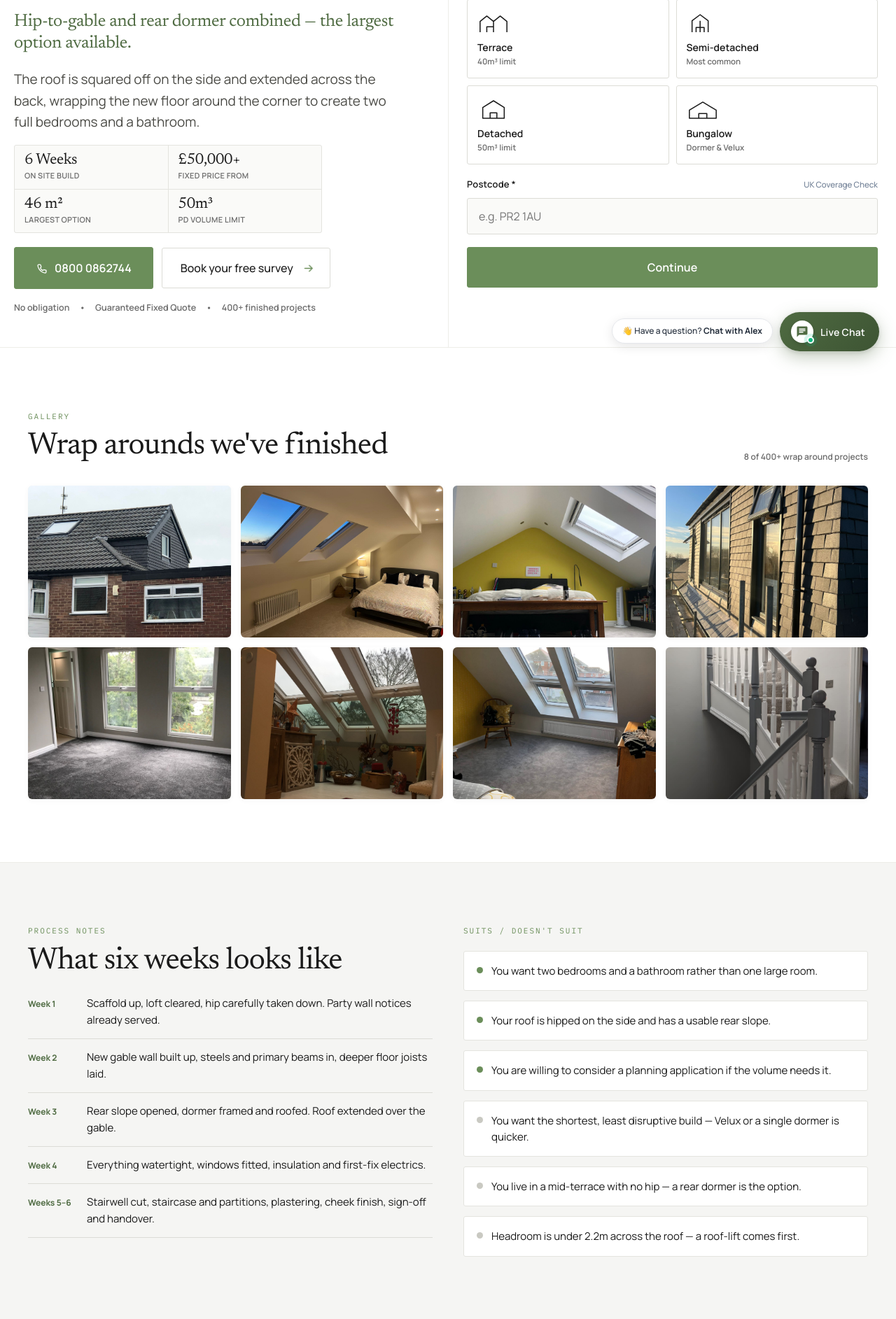
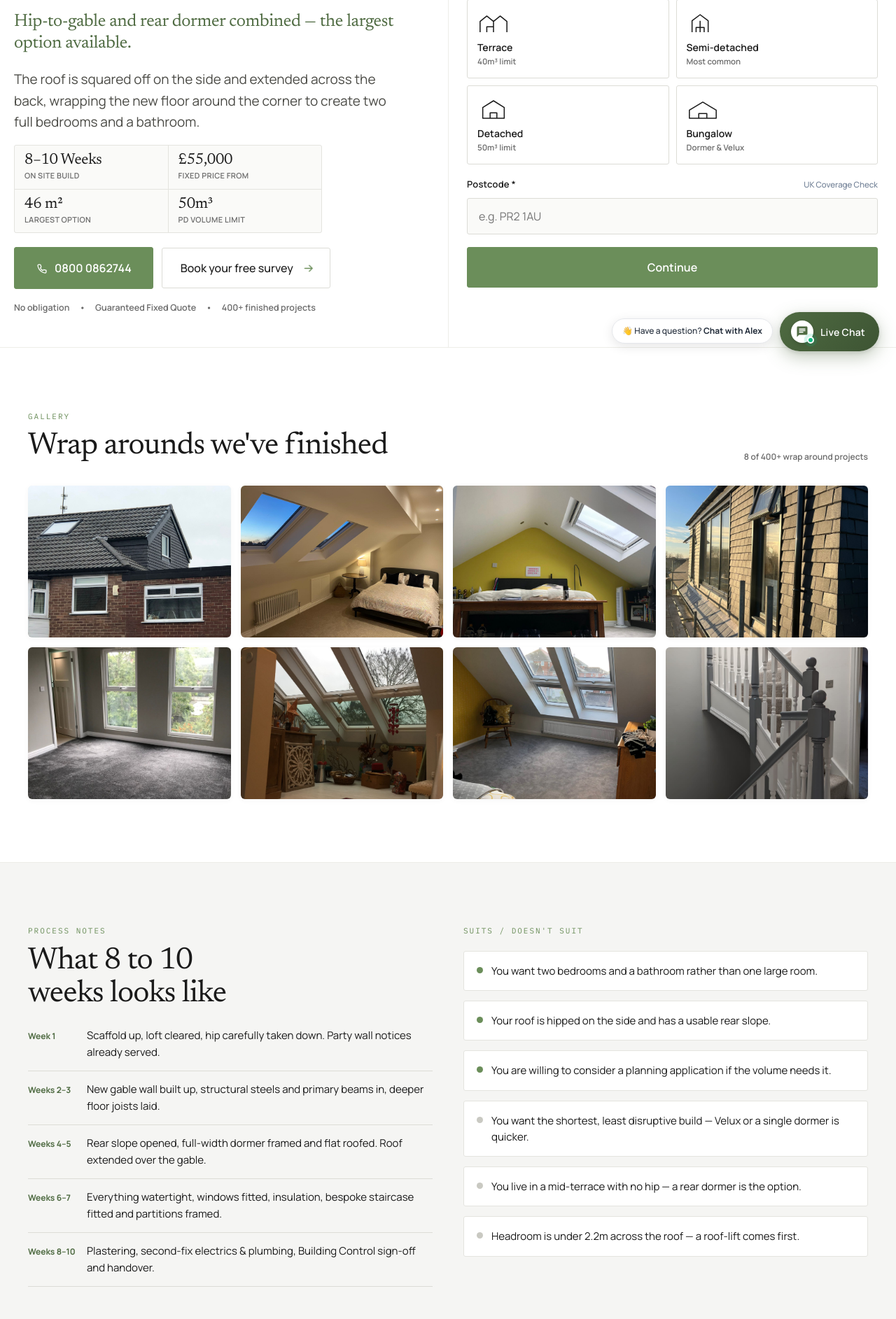
Before and after one commit to saqibmaqsood/another-level-loft-conversion, a PHP site: page /wrap-around-conversion.php in a window 1280 px wide. Shown: the part 274-2159 px from the top of the page at 70% size. Run offline with PHP 8.4, Linux system fonts and the light colour scheme; data comes from the database, SQL or seed files in the repository; both versions use the stored data as it was after the commit; some libraries are stand-ins or nearby versions.

Commit message:
Update Wrap Around conversion to 8–10 weeks and from £55k across site

```diff
--- a/detached-property.php
+++ b/detached-property.php
@@ -69,7 +69,7 @@ $included = [
 $addOns = [
     ['name' => 'Hip-to-gable', 'price' => 'from £55,000', 'note' => 'One side squared off. Usually all the volume a good layout needs.'],
     ['name' => 'Rear dormer', 'price' => 'from £50,000', 'note' => 'Maximum floor area at full standing height, 8 weeks on site.'],
-    ['name' => 'Wrap around', 'price' => 'from £50,000', 'note' => 'Gable plus dormer, around 44 m² — two bedrooms and a bathroom, ten to twelve weeks.'],
+    ['name' => 'Wrap around', 'price' => 'from £55,000', 'note' => 'Gable plus dormer, around 44 m² — two bedrooms and a bathroom, 8 to 10 weeks on site.'],
     ['name' => 'Velux / rooflight', 'price' => 'from £24,000', 'note' => 'Cheapest and quickest at 6–8 weeks, where the ridge height allows.'],
     ['name' => 'En-suite shower room', 'price' => '+ £5,000 – £6,000', 'note' => 'The biggest single step. Cheaper near the existing soil stack.']
 ];
@@ -78,7 +78,7 @@ $faqs = [
     ['q' => 'How much can I build on a detached house?', 'a' => 'Permitted development allows 50m³ of added roof volume. It covers every roof enlargement ever made to the property, so an existing dormer counts against the total. On a larger detached roof the allowance, not the floor area, is usually what limits the design — we calculate the remainder at the survey.'],
     ['q' => 'Can I square off both hips?', 'a' => 'Physically yes, and there is no party wall to stop you — but two gables plus a dormer will normally exceed 50m³, which means a full planning application. It is often better to square off one side and put the volume into a deeper rear dormer instead. We model both on your drawings.'],
     ['q' => 'Do I still need Party Wall notices?', 'a' => 'No — that is the practical advantage of a detached house. No notices, no two-month waiting period, no neighbour surveyor. You do still need Building Control approval and structural calculations, both of which are inside your fixed price.'],
-    ['q' => 'Which conversion gives the best result?', 'a' => 'On a detached house a wrap around usually wins on space, around 44 m², but a single hip-to-gable often gives everything you actually need for £11,000 less. The deciding factors are the staircase route and how much of the 50m³ is left. We recommend one rather than upselling the largest.'],
+    ['q' => 'Which conversion gives the best result?', 'a' => 'On a detached house a wrap around usually wins on space, around 44 m², but a single hip-to-gable often gives everything you actually need. The deciding factors are the staircase route and how much of the 50m³ is left. We recommend one rather than upselling the largest.'],
     ['q' => 'Where will the new staircase go?', 'a' => 'You normally have more choices than in a terrace or semi, which is worth exploiting. Over the existing flight keeps the landing compact; taking space from a large bedroom gives a better-proportioned landing and a straighter run. Either way, maximum 42° pitch with 1.9m headroom at the centre.'],
     ['q' => 'Do I need planning permission?', 'a' => 'Usually not, provided the design stays inside 50m³, sits 200mm back from the original eaves and does not exceed the existing ridge. Larger detached houses in Green Belt, conservation areas or on Article 4 land are the exception — we check your address before drawing.'],
     ['q' => 'Is a bigger roof more expensive to convert?', 'a' => 'Only partly. Steels, staircase, Building Control and scaffolding cost much the same whatever the floor area; what scales is flooring, plastering, electrics and insulation. That is why our prices start from the same figures as a semi and rise with area rather than property type.'],
--- a/gallery.php
+++ b/gallery.php
@@ -32,7 +32,7 @@ $galleryProjects = [
     ],
     [
         'type' => 'Wrap Around', 'town' => 'Sale', 'title' => 'Full-width master suite across the roof.',
-        'weeks' => '11 weeks', 'area' => '44 m²', 'property' => 'Semi-detached', 'price' => '£52,000',
+        'weeks' => '8–10 weeks', 'area' => '44 m²', 'property' => 'Semi-detached', 'price' => '£55,000',
         'body' => 'Hip-to-gable plus a rear dormer, so the floor plate runs the full footprint of the house. Dressing area, en-suite, and a window seat over the garden.'
     ],
     [
--- a/index.php
+++ b/index.php
@@ -503,7 +503,7 @@ include 'includes/header.php';
               <p class="conversion-card-desc">Hip-to-gable plus rear dormer. The largest option, and the most technical.</p>
               <div class="conversion-card-meta">
                 <span class="meta-tag">Master suite + en-suite</span>
-                <span class="meta-sub">6 weeks on site</span>
+                <span class="meta-sub">8–10 weeks on site</span>
               </div>
             </div>
           </a>
@@ -889,7 +889,7 @@ include 'includes/header.php';
               <span class="faq-sign">+</span>
             </button>
             <div class="faq-answer">
-              <p>Four to six weeks for a Velux, eight to ten for a dormer, around ten to twelve for a wrap around. Plans and approval run before that — typically two to four weeks from signing.</p>
+              <p>Four to six weeks for a Velux, eight to ten for a dormer or wrap around. Plans and approval run before that — typically two to four weeks from signing.</p>
             </div>
           </div>
 
@@ -933,7 +933,7 @@ include 'includes/header.php';
               <span class="faq-sign">+</span>
             </button>
             <div class="faq-answer">
-              <p>Velux conversions start at £24,000 and a wrap around at £50,000+. After the survey you get one fixed written figure covering structure, staircase, insulation, plastering and building control.</p>
+              <p>Velux conversions start at £24,000 and a wrap around at £55,000. After the survey you get one fixed written figure covering structure, staircase, insulation, plastering and building control.</p>
             </div>
           </div>
         </div>
--- a/loft-conversions-in-altrincham.php
+++ b/loft-conversions-in-altrincham.php
@@ -44,7 +44,7 @@ $faqs = [
     ['q' => 'Do I still need Building Control approval?', 'a' => 'Yes, Building Regulations approval is mandatory for all structural conversions, stairways, insulation (Part L), and fire doors (Part B). We manage full sign-off with Trafford Building Control or approved inspectors, included in your fixed quote.'],
     ['q' => 'Which conversion style works best on Hale and Timperley semis?', 'a' => '1930s hipped-roof semis throughout Timperley and Hale are ideal for hip-to-gable conversions combined with a rear dormer, giving a full standing-height bedroom and en-suite without altering the front street scene.'],
     ['q' => 'How quickly can you survey my loft in Altrincham?', 'a' => 'Our Manchester surveying team is in WA14/WA15 weekly. We offer free surveys within 5 working days, including weekday morning, afternoon, and Saturday appointments.'],
-    ['q' => 'How long does on-site construction take?', 'a' => 'Velux conversions take 4 to 6 weeks; standard rear dormers and hip-to-gables take 8 to 10 weeks; full wrap around master suites take 10 to 12 weeks on site.'],
+    ['q' => 'How long does on-site construction take?', 'a' => 'Velux conversions take 4 to 6 weeks; standard rear dormers, hip-to-gables, and wrap around master suites take 8 to 10 weeks on site.'],
     ['q' => 'What headroom is required in an Altrincham loft?', 'a' => 'You need a minimum of 2.2m from the top of the ceiling joists to the ridge board. Many older Victorian and Edwardian properties have generous roof pitch, making conversions straightforward.'],
     ['q' => 'Do I need a Party Wall agreement with my neighbour?', 'a' => 'If steel beams rest on a shared party wall or you are building up a shared gable, Party Wall notices are served under the Party Wall Act 1996. We supply template notices and advice at your survey.'],
 ];
--- a/loft-conversions-in-bolton.php
+++ b/loft-conversions-in-bolton.php
@@ -44,7 +44,7 @@ $faqs = [
     ['q' => 'Which conversion suits a Bolton terrace?', 'a' => 'A flat-roof rear dormer gives the most usable floor area on a typical Bolton mid-terrace, and its 40m³ allowance is normally enough for a bedroom and a shower room. Where the ridge is already generous, a Velux conversion is quicker and cheaper because the roof line never changes.'],
     ['q' => 'What about the older stone and slate roofs?', 'a' => 'Common across Bolton and no obstacle — but the finish matters. On stone-flag and slate roofs we match materials and set the dormer down the slope so it defers to the original roofscape, which is exactly the test a case officer applies inside a conservation area.'],
     ['q' => 'How quickly can you survey in Bolton?', 'a' => 'Our Manchester team covers all BL postcodes, usually with a slot inside five working days, weekday and Saturday slots available. Your layout advice and fixed written quote follow within a few days of the visit.'],
-    ['q' => 'How long is the work on site?', 'a' => 'Four to six weeks for a Velux, eight to ten for a dormer, around ten to twelve for a wrap around. Drawings and approvals run before that — allow two to four weeks from signing, longer if a full planning application is needed.'],
+    ['q' => 'How long is the work on site?', 'a' => 'Four to six weeks for a Velux, eight to ten for a dormer or wrap around. Drawings and approvals run before that — allow two to four weeks from signing, longer if a full planning application is needed.'],
     ['q' => 'What if my Bolton loft is under 2.2m?', 'a' => 'Many Victorian terraces here are tight. A working minimum of 2.2m clear height is required from the ceiling joists to the underside of the ridge. We measure it accurately on the survey and tell you honestly if a conversion is not viable.']
 ];
 
--- a/property-types.php
+++ b/property-types.php
@@ -60,7 +60,7 @@ $detailedProperties = [
         'options' => [
             ['name' => 'Hip-to-Gable', 'price' => 'from £55,000', 'href' => 'hip-to-gable-conversion.php'],
             ['name' => 'Rear Dormer', 'price' => 'from £50,000', 'href' => 'rear-dormer-conversion.php'],
-            ['name' => 'Wrap Around', 'price' => 'from £50,000', 'href' => 'wrap-around-conversion.php'],
+            ['name' => 'Wrap Around', 'price' => 'from £55,000', 'href' => 'wrap-around-conversion.php'],
             ['name' => 'Velux', 'price' => 'from £24,000', 'href' => 'velux-conversion.php']
         ],
         'points' => [
@@ -77,7 +77,7 @@ $detailedProperties = [
         'options' => [
             ['name' => 'Hip-to-Gable', 'price' => 'from £55,000', 'href' => 'hip-to-gable-conversion.php'],
             ['name' => 'Rear Dormer', 'price' => 'from £50,000', 'href' => 'rear-dormer-conversion.php'],
-            ['name' => 'Wrap Around', 'price' => 'from £50,000', 'href' => 'wrap-around-conversion.php'],
+            ['name' => 'Wrap Around', 'price' => 'from £55,000', 'href' => 'wrap-around-conversion.php'],
             ['name' => 'Hip-End Dormer', 'price' => 'from £40,000', 'href' => 'hip-end-dormer-conversion.php']
         ],
         'points' => [
@@ -529,7 +529,7 @@ include 'includes/header.php';
               <p style="font-size:14px;line-height:1.6;color:#6B6B6B;margin:0">Gable plus dormer. The largest option available.</p>
             </div>
             <div style="display:flex;flex-wrap:wrap;gap:6px 12px;margin-top:auto;padding-top:12px;border-top:1px solid #EDEDE8;font-family:var(--font-sans);font-size:12.5px;font-weight:600">
-              <span style="color:#4F6B42">from £50,000</span><span style="color:#8A8A82">•</span><span style="color:#6B6B6B">10–12 wks</span>
+              <span style="color:#4F6B42">from £55,000</span><span style="color:#8A8A82">•</span><span style="color:#6B6B6B">8–10 wks</span>
             </div>
           </a>
         </div>
--- a/wrap-around-conversion.php
+++ b/wrap-around-conversion.php
@@ -1,6 +1,6 @@
 <?php
 $pageTitle = "Wrap Around Loft Conversions Guaranteed Fixed Price — Another Level";
-$pageDesc = "Wrap around loft conversions Guaranteed Fixed Price finished in about six weeks. Hip-to-gable and rear dormer combined — the largest conversion available.";
+$pageDesc = "Wrap around loft conversions Guaranteed Fixed Price finished in 8 to 10 weeks on site from £55,000. Hip-to-gable and rear dormer combined — the largest conversion available.";
 $activePage = "types";
 $ogImage = "images/another-area-loft-conversions-north-west-england-01.jpeg";
 
@@ -16,14 +16,14 @@ $schemaJson = json_encode([
     "offers" => [
         "@type" => "Offer",
         "priceCurrency" => "GBP",
-        "price" => "48000",
+        "price" => "55000",
         "priceSpecification" => "from"
     ]
 ], JSON_UNESCAPED_SLASHES | JSON_PRETTY_PRINT);
 
 $facts = [
     ['value' => 'Guaranteed Fixed Price', 'label' => 'Fixed price'],
-    ['value' => '6 weeks', 'label' => 'On site'],
+    ['value' => '8–10 weeks', 'label' => 'On site'],
     ['value' => '40–46 m²', 'label' => 'Floor area added']
 ];
 
@@ -40,10 +40,10 @@ $galleryImages = [
 
 $timeline = [
     ['when' => 'Week 1', 'what' => 'Scaffold up, loft cleared, hip carefully taken down. Party wall notices already served.'],
-    ['when' => 'Week 2', 'what' => 'New gable wall built up, steels and primary beams in, deeper floor joists laid.'],
-    ['when' => 'Week 3', 'what' => 'Rear slope opened, dormer framed and roofed. Roof extended over the gable.'],
-    ['when' => 'Week 4', 'what' => 'Everything watertight, windows fitted, insulation and first-fix electrics.'],
-    ['when' => 'Weeks 5–6', 'what' => 'Stairwell cut, staircase and partitions, plastering, cheek finish, sign-off and handover.']
+    ['when' => 'Weeks 2–3', 'what' => 'New gable wall built up, structural steels and primary beams in, deeper floor joists laid.'],
+    ['when' => 'Weeks 4–5', 'what' => 'Rear slope opened, full-width dormer framed and flat roofed. Roof extended over the gable.'],
+    ['when' => 'Weeks 6–7', 'what' => 'Everything watertight, windows fitted, insulation, bespoke staircase fitted and partitions framed.'],
+    ['when' => 'Weeks 8–10', 'what' => 'Plastering, second-fix electrics & plumbing, Building Control sign-off and handover.']
 ];
 
 $fit = [
@@ -78,7 +78,7 @@ $faqs = [
     ['q' => 'Will a wrap around need planning permission?', 'a' => 'More often than the other types. Combining a hip-to-gable with a rear dormer frequently uses the whole 50m³ permitted development allowance, and anything beyond it needs a full application. Where the design stays inside the limit, sits 200mm back from the eaves and does not exceed the ridge, it can still be permitted development. We calculate the volume exactly at the survey and tell you which route you are on before you commit.'],
     ['q' => 'How much space does it actually create?', 'a' => 'Typically 40 to 46 m² — comfortably two bedrooms and a bathroom, or a master suite with a dressing area and a second room. It is the only conversion type that regularly delivers a genuine second-floor layout rather than one big room.'],
     ['q' => 'Which houses suit it?', 'a' => 'Semis, detached houses and end-terraces with a hipped roof and a rear slope worth building into. A mid-terrace has no hip, so a rear dormer alone is the option there. Bungalows with a shallow pitch are assessed for dormer feasibility.'],
-    ['q' => 'Is six weeks realistic?', 'a' => 'Yes, and we would rather quote six honestly than four optimistically. Weeks one and two are structure — hip down, gable up, steels in. Weeks three and four are the dormer and making everything watertight. Weeks five and six are staircase, plaster and finishing.'],
+    ['q' => 'How long does a wrap around take on site?', 'a' => 'Typically 8 to 10 weeks on site. Weeks one to three are structure — hip down, gable up, steels in. Weeks four and five are the dormer and making everything watertight. Weeks six to ten are staircase, partitions, plaster, plumbing and sign-off.'],
     ['q' => 'How disruptive is it compared with a smaller conversion?', 'a' => 'More, and it is fair to plan for that. Two elevations are open at different points, the scaffold is up longer, and there are perhaps four genuinely noisy days rather than two. Access is still through the scaffold and rear hoist, the loft stays sealed off, and almost everyone stays in the house throughout.'],
     ['q' => 'Do I need to tell my neighbours?', 'a' => 'Yes. Building off or cutting into a party wall triggers the Party Wall Act — notice at least two months before work starts. On a wrap around both the gable and the dormer can touch the shared boundary, so we prepare the notices with the structural drawings.'],
     ['q' => 'Can I do it in two stages?', 'a' => 'It is possible but rarely economical. Two scaffolds, two sets of drawings, two Building Control applications and the second job disturbs the first job’s finishes. If budget is the constraint, a hip-to-gable now with the dormer designed in for later is the cleaner way to stage it.'],
@@ -115,11 +115,11 @@ include 'includes/header.php';
           <!-- Key Stats / Numbers Grid on Left -->
           <div style="display:grid;grid-template-columns:repeat(2,1fr);gap:1px;background:#E4E4DF;border:1px solid #E4E4DF;max-width:440px;border-radius:3px;overflow:hidden">
             <div style="background:#FAFAF8;padding:10px 14px;display:flex;flex-direction:column;gap:3px">
-              <span style="font-family:Newsreader,Georgia,serif;font-size:clamp(19px,2vw,22px);line-height:1;letter-spacing:-.015em;color:#1A1A1A">6 Weeks</span>
+              <span style="font-family:Newsreader,Georgia,serif;font-size:clamp(19px,2vw,22px);line-height:1;letter-spacing:-.015em;color:#1A1A1A">8–10 Weeks</span>
               <span style="font-family:var(--font-sans);font-size:11px;font-weight:600;letter-spacing:.03em;text-transform:uppercase;color:#6B6B6B">On site build</span>
             </div>
             <div style="background:#FAFAF8;padding:10px 14px;display:flex;flex-direction:column;gap:3px">
-              <span style="font-family:Newsreader,Georgia,serif;font-size:clamp(19px,2vw,22px);line-height:1;letter-spacing:-.015em;color:#1A1A1A">£50,000+</span>
+              <span style="font-family:Newsreader,Georgia,serif;font-size:clamp(19px,2vw,22px);line-height:1;letter-spacing:-.015em;color:#1A1A1A">£55,000</span>
               <span style="font-family:var(--font-sans);font-size:11px;font-weight:600;letter-spacing:.03em;text-transform:uppercase;color:#6B6B6B">Fixed price from</span>
             </div>
             <div style="background:#FAFAF8;padding:10px 14px;display:flex;flex-direction:column;gap:3px">
@@ -235,7 +235,7 @@ include 'includes/header.php';
       <div class="container" style="display:grid;grid-template-columns:repeat(auto-fit,minmax(300px,1fr));gap:44px;align-items:start">
         <div>
           <span class="section-label">Process notes</span>
-          <h2 class="heading-h2" style="font-size:clamp(28px,4vw,44px);margin:12px 0 24px;max-width:20ch">What six weeks looks like</h2>
+          <h2 class="heading-h2" style="font-size:clamp(28px,4vw,44px);margin:12px 0 24px;max-width:20ch">What 8 to 10 weeks looks like</h2>
           <ol style="list-style:none;margin:0;padding:0;display:grid;gap:14px">
             <?php foreach ($timeline as $t): ?>
               <li style="display:flex;gap:16px;align-items:baseline;padding-bottom:14px;border-bottom:1px solid #DCDCD6">
@@ -265,17 +265,17 @@ include 'includes/header.php';
         <div style="display:flex;flex-wrap:wrap;gap:20px 48px;align-items:flex-end;justify-content:space-between;margin-bottom:40px">
           <div style="flex:1 1 420px">
             <span class="section-label-light">Pricing</span>
-            <h2 id="price-h" class="heading-h2" style="color:#FFFFFF;max-width:24ch">What £50,000 includes &mdash; and what pushes it up</h2>
+            <h2 id="price-h" class="heading-h2" style="color:#FFFFFF;max-width:24ch">What £55,000 includes &mdash; and what pushes it up</h2>
           </div>
-          <p style="flex:1 1 300px;max-width:38ch;font-size:15px;line-height:1.65;color:#B8B8B0;margin:0">Wrap around conversions run £50,000–£75,000+ across the UK in 2026 for around 45 m². North West build costs sit below that average, and our starting figure is a real fixed price, not a teaser.</p>
+          <p style="flex:1 1 300px;max-width:38ch;font-size:15px;line-height:1.65;color:#B8B8B0;margin:0">Wrap around conversions run £55,000–£75,000+ across the UK in 2026 for around 45 m². North West build costs sit below that average, and our starting figure is a real fixed price, not a teaser.</p>
         </div>
 
         <div style="display:grid;grid-template-columns:repeat(auto-fit,minmax(320px,1fr));gap:1px;background:#2C2C29;border:1px solid #2C2C29">
           <div style="background:#6B8E5A;padding:clamp(24px,3vw,32px);display:flex;flex-direction:column;gap:18px">
             <div>
               <span style="font-family:var(--font-sans);font-size:11px;font-weight:700;letter-spacing:.08em;text-transform:uppercase;color:#EDF2E9">Fixed price from</span>
-              <div style="font-family:Newsreader,Georgia,serif;font-size:clamp(40px,5vw,58px);line-height:1;letter-spacing:-.03em;color:#FFFFFF;margin-top:10px">£50,000+</div>
-              <span style="display:block;font-size:14px;line-height:1.6;color:#EDF2E9;margin-top:10px">A typical 40–46 m² wrap around conversion, ten to twelve weeks on site.</span>
+              <div style="font-family:Newsreader,Georgia,serif;font-size:clamp(40px,5vw,58px);line-height:1;letter-spacing:-.03em;color:#FFFFFF;margin-top:10px">£55,000</div>
+              <span style="display:block;font-size:14px;line-height:1.6;color:#EDF2E9;margin-top:10px">A typical 40–46 m² wrap around conversion, 8 to 10 weeks on site.</span>
             </div>
             <ul style="list-style:none;margin:0;padding:0;display:grid;gap:9px">
               <?php foreach ($included as $inc): ?>
```
Also changed, not shown: api/chat.php (+4 -4 lines), conversion-types.php (+4 -4 lines), semi-detached-property.php (+4 -4 lines), data/database.sqlite.
